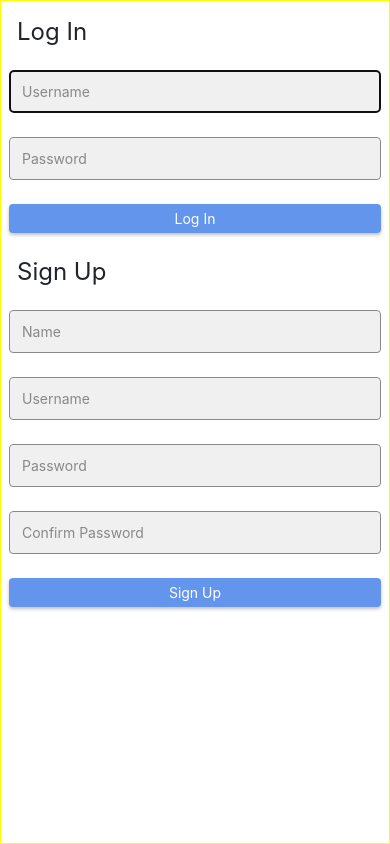
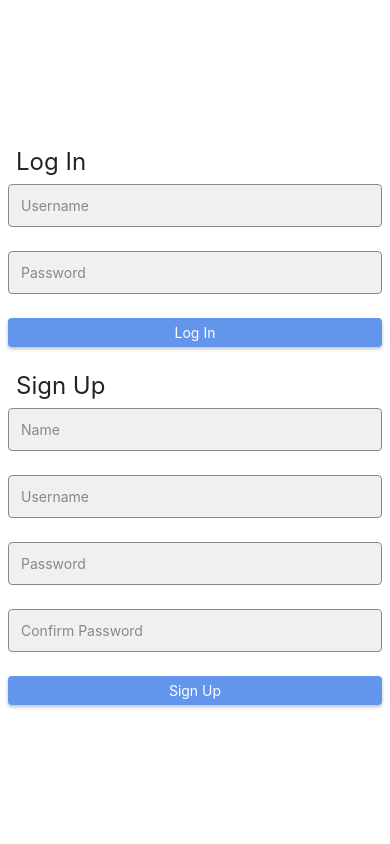
Before and after one commit to kulkarnisaumitra98/AnnotationTool, a React Native app: screen / in a window 390 px wide. Built offline with nearby package versions, Linux system fonts and the light colour scheme.

Commit message:
Refactor keyboard view

```diff
--- a/App.js
+++ b/App.js
@@ -9,7 +9,6 @@ const App = () => (
   <SafeAreaView style={styles.container}>
     <FlexedContainer contStyle={(borderStyles.bw_0, paddingStyles.p_0)}>
       <AuthScreen />
-
     </FlexedContainer>
   </SafeAreaView>
 );
--- /dev/null
+++ b/src/contexts/KeyboardViewContext.js
@@ -0,0 +1,5 @@
+import React from 'react';
+
+const KeyboardViewContext = React.createContext(null);
+
+export default KeyboardViewContext;
--- /dev/null
+++ b/src/reusables/components/Containers/KeyboardView.js
@@ -0,0 +1,66 @@
+/* eslint-disable no-nested-ternary */
+/* eslint-disable react-native/no-inline-styles */
+/* eslint-disable no-underscore-dangle */
+import React, { useEffect, useRef, useState } from 'react';
+import { Keyboard } from 'react-native';
+import KeyboardViewContext from '../../../contexts/KeyboardViewContext';
+import { borderStyles } from '../../styles/style';
+import FlexedContainer from './FlexedContainer';
+
+/*
+This component is used to solve the keyboard avoiding view issue, hwn the view isnt scroll view
+and input is at the bottom of the screen, and if the layout isnt flex-ended then the keyboard
+overlaps the input.
+
+Just specify the mode
+mode 1 -> Input is not overlapped by keyboard
+mode 2 -> Input is overlapped by keyboard
+
+and toggle
+*/
+
+const KeyBoardView = ({ children, contStyle }) => {
+  const [styleMode, setStyleMode] = useState(null);
+  const currentIp = useRef(null);
+
+  useEffect(() => {
+    Keyboard.addListener('keyboardDidHide', _keyboardDidHide);
+
+    return () => {
+      Keyboard.removeListener('keyboardDidHide', _keyboardDidHide);
+    };
+  }, []);
+
+  const _keyboardDidHide = () => {
+    setTimeout(() => setStyleMode(null), 0);
+    currentIp.current.blur();
+    currentIp.current = null;
+  };
+
+  return (
+    <FlexedContainer
+      contStyle={[
+			  contStyle,
+			  borderStyles.bw_0,
+			  styleMode
+			    ? styleMode === 1
+			      ? { position: 'absolute' }
+			      : { justifyContent: 'flex-end' }
+			    : null,
+      ]}
+    >
+      <KeyboardViewContext.Provider
+        value={{
+				  toggleMode: (mode, ref) => {
+				    setStyleMode(mode);
+				    if (ref) currentIp.current = ref.current;
+				  },
+        }}
+      >
+        {children}
+      </KeyboardViewContext.Provider>
+    </FlexedContainer>
+  );
+};
+
+export default KeyBoardView;
--- a/src/reusables/components/Inputs/TitledInput/TitledInput.js
+++ b/src/reusables/components/Inputs/TitledInput/TitledInput.js
@@ -1,5 +1,6 @@
-import React from 'react';
+import React, { useContext, useRef } from 'react';
 import { Platform, StyleSheet, Text, TextInput, View } from 'react-native';
+import KeyboardViewContext from '../../../../contexts/KeyboardViewContext';
 import { SUCCESS_TEXT } from '../../../styles/colors';
 import MyText from '../../Texts/MyText';
 
@@ -13,28 +14,33 @@ const TitledInput = ({
   config,
   title,
   err,
-}) => (
+
+  mode,
+}) => {
+  const ipRef = useRef(null);
+  const { toggleMode } = useContext(KeyboardViewContext);
+
+  return (
     <View style={[styles.container, containerStyle]}>
       {title ? <Text style={[styles.title, titleStyle]}>{title}</Text> : null}
       <TextInput
+        ref={ipRef}
         style={[
 				  styles.inputContainer,
 				  textInputStyle,
 				  config.value ? { borderColor: err ? RED : SUCCESS_TEXT } : null,
         ]}
         {...config}
+        onFocus={() => toggleMode(mode, ipRef)}
       />
-    {err && config.value
-      ? (
-        <MyText
-          style={[styles.alert, { color: RED }]}
-          text={err}
-        >
+      {err && config.value ? (
+        <MyText style={[styles.alert, { color: RED }]} text={err}>
           {err}
         </MyText>
       ) : null}
     </View>
   );
+};
 
 const styles = StyleSheet.create({
   container: {
--- a/src/screens/Auth/AuthScreen.js
+++ b/src/screens/Auth/AuthScreen.js
@@ -1,40 +1,14 @@
-/* eslint-disable no-underscore-dangle */
-import React, { useEffect, useState } from 'react';
-import { Keyboard } from 'react-native';
-import FlexedContainer from '../../reusables/components/Containers/FlexedContainer';
-import { borderStyles } from '../../reusables/styles/style';
-import LoginForm from './Login/LoginForm';
-import SignupForm from './Signup/SignupForm';
+import React from 'react';
+import KeyBoardView from '../../reusables/components/Containers/KeyboardView';
+import { positionStyles } from '../../reusables/styles/style';
+import Login from './Login/Login';
+import Signup from './Signup/Signup';
 
-const AuthScreen = (props) => {
-  const [ABStyle, setABStyle] = useState(false);
-
-  useEffect(() => {
-    Keyboard.addListener('keyboardDidHide', _keyboardDidHide);
-
-    // cleanup function
-    return () => {
-      Keyboard.removeListener('keyboardDidHide', _keyboardDidHide);
-    };
-  }, []);
-
-  const _keyboardDidHide = () => {
-    setTimeout(() => setABStyle(false), 0);
-  };
-
-
-  return (
-    <FlexedContainer
-      contStyle={[
-        borderStyles.bw_1,
-        { borderColor: 'yellow' },
-        ABStyle ? { justifyContent: 'flex-end' } : null,
-      ]}
-    >
-      <LoginForm setABStyle={setABStyle} />
-      <SignupForm setABStyle={setABStyle} />
-    </FlexedContainer>
-  );
-};
+const AuthScreen = () => (
+  <KeyBoardView contStyle={positionStyles.jcc}>
+    <Login />
+    <Signup />
+  </KeyBoardView>
+);
 
 export default AuthScreen;
--- /dev/null
+++ b/src/screens/Auth/Login/Login.js
@@ -0,0 +1,19 @@
+import React from 'react';
+import { StyleSheet, View } from 'react-native';
+import Button from '../../../reusables/components/Button/Button';
+import Title from '../../Common/Title';
+import LoginForm from './LoginForm';
+
+const Login = (props) => (
+  <View style={styles.container}>
+    <Title title="Log In" />
+    <LoginForm />
+    <Button title="Log In" />
+  </View>
+);
+
+const styles = StyleSheet.create({
+  container: {},
+});
+
+export default Login;
--- a/src/screens/Auth/Login/LoginForm.js
+++ b/src/screens/Auth/Login/LoginForm.js
@@ -1,17 +1,58 @@
-import React from 'react';
+
+import React, { useState } from 'react';
 import { StyleSheet, View } from 'react-native';
-import Button from '../../../reusables/components/Button/Button';
-import Title from '../../Common/Title';
-import Form from '../Form';
-import { getFields } from './Utils';
+import TitledInput from '../../../reusables/components/Inputs/TitledInput/TitledInput';
+import { validate } from './Utils';
 
-const LoginForm = (props) => (
-  <View style={styles.container}>
-    <Title title="Log In" />
-    <Form formConfig={getFields({ onFocus: () => props.setABStyle(false) })} />
-    <Button title="Log In" />
-  </View>
-);
+const PLACEHOLDERCOLOR = '#888';
+
+const LoginForm = () => {
+  const [fields, setFields] = useState({
+    username: { value: '', err: '' },
+    password: { value: '', err: '' },
+
+  });
+
+  const handleTextChange = (field, value) => {
+    const newFields = { ...fields };
+    const newField = {
+      value,
+      err: validate(field, value),
+    };
+
+    newFields[field] = newField;
+
+    setFields(newFields);
+  };
+
+  const { username, password } = fields;
+
+  return (
+    <View style={styles.container}>
+      <TitledInput
+        config={{
+				  placeholder: 'Username',
+				  placeholderTextColor: PLACEHOLDERCOLOR,
+				  value: username.value,
+				  onChangeText: (value) => handleTextChange('username', value),
+        }}
+        err={username.err}
+        mode={1}
+      />
+      <TitledInput
+        config={{
+				  placeholder: 'Password',
+				  placeholderTextColor: PLACEHOLDERCOLOR,
+				  value: password.value,
+          secureTextEntry: true,
+				  onChangeText: (value) => handleTextChange('password', value),
+        }}
+        err={password.err}
+        mode={1}
+      />
+    </View>
+  );
+};
 
 const styles = StyleSheet.create({
   container: {},
--- /dev/null
+++ b/src/screens/Auth/Signup/Signup.js
@@ -0,0 +1,22 @@
+import React from 'react';
+import { StyleSheet, View } from 'react-native';
+import Button from '../../../reusables/components/Button/Button';
+import Title from '../../Common/Title';
+import SignupForm from './SignupForm';
+
+const Signup = () => (
+  <View style={styles.container}>
+    <Title title="Sign Up" />
+    <SignupForm />
+    <Button title="Sign Up" />
+  </View>
+);
+
+const styles = StyleSheet.create({
+  container: {
+    marginTop: 16,
+    borderWidth: 0,
+  },
+});
+
+export default Signup;
--- a/src/screens/Auth/Signup/SignupForm.js
+++ b/src/screens/Auth/Signup/SignupForm.js
@@ -1,25 +1,84 @@
-import React from 'react';
+import React, { useState } from 'react';
 import { StyleSheet, View } from 'react-native';
-import Button from '../../../reusables/components/Button/Button';
-import Title from '../../Common/Title';
-import Form from '../Form';
-import { getFields, validate } from './Utils';
+import TitledInput from '../../../reusables/components/Inputs/TitledInput/TitledInput';
+import { validate } from './Utils';
 
-const SignupForm = (props) => (
-  <View style={styles.container}>
-    <Title title="Sign Up" />
-    <Form
-      formConfig={getFields({ onFocus: () => props.setABStyle(true) })}
-      validateForm={validate}
-    />
-    <Button title="Sign Up" />
-  </View>
-);
+const PLACEHOLDERCOLOR = '#888';
+
+const SignupForm = () => {
+  const [fields, setFields] = useState({
+    name: { value: '', err: '' },
+    username: { value: '', err: '' },
+    password: { value: '', err: '' },
+    confPassword: { value: '', err: '' },
+  });
+
+  const handleTextChange = (field, value) => {
+    const newFields = { ...fields };
+    const newField = {
+      value,
+      err: validate(field, value),
+    };
+
+    newFields[field] = newField;
+
+    setFields(newFields);
+  };
+
+  const {
+    name, username, password, confPassword,
+  } = fields;
+
+  return (
+    <View style={styles.container}>
+      <TitledInput
+        config={{
+				  placeholder: 'Name',
+				  placeholderTextColor: PLACEHOLDERCOLOR,
+				  value: name.value,
+				  onChangeText: (value) => handleTextChange('name', value),
+        }}
+        err={name.err}
+        mode={2}
+      />
+      <TitledInput
+        config={{
+				  placeholder: 'Username',
+				  placeholderTextColor: PLACEHOLDERCOLOR,
+				  value: username.value,
+				  onChangeText: (value) => handleTextChange('username', value),
+        }}
+        err={username.err}
+        mode={2}
+      />
+      <TitledInput
+        config={{
+				  placeholder: 'Password',
+				  placeholderTextColor: PLACEHOLDERCOLOR,
+				  value: password.value,
+				  secureTextEntry: true,
+				  onChangeText: (value) => handleTextChange('password', value),
+        }}
+        err={password.err}
+        mode={2}
+      />
+      <TitledInput
+        config={{
+				  placeholder: 'Confirm Password',
+				  placeholderTextColor: PLACEHOLDERCOLOR,
+				  value: confPassword.value,
+				  secureTextEntry: true,
+				  onChangeText: (value) => handleTextChange('confPassword', value),
+        }}
+        err={confPassword.err}
+        mode={2}
+      />
+    </View>
+  );
+};
 
 const styles = StyleSheet.create({
-  container: {
-    marginTop: 16,
-  },
+  container: {},
 });
 
 export default SignupForm;
```
Also changed, not shown: src/screens/Auth/Form.js (+0 -15 lines), .eslintrc.js. Lines whose indentation alone changed are shown as unchanged.
